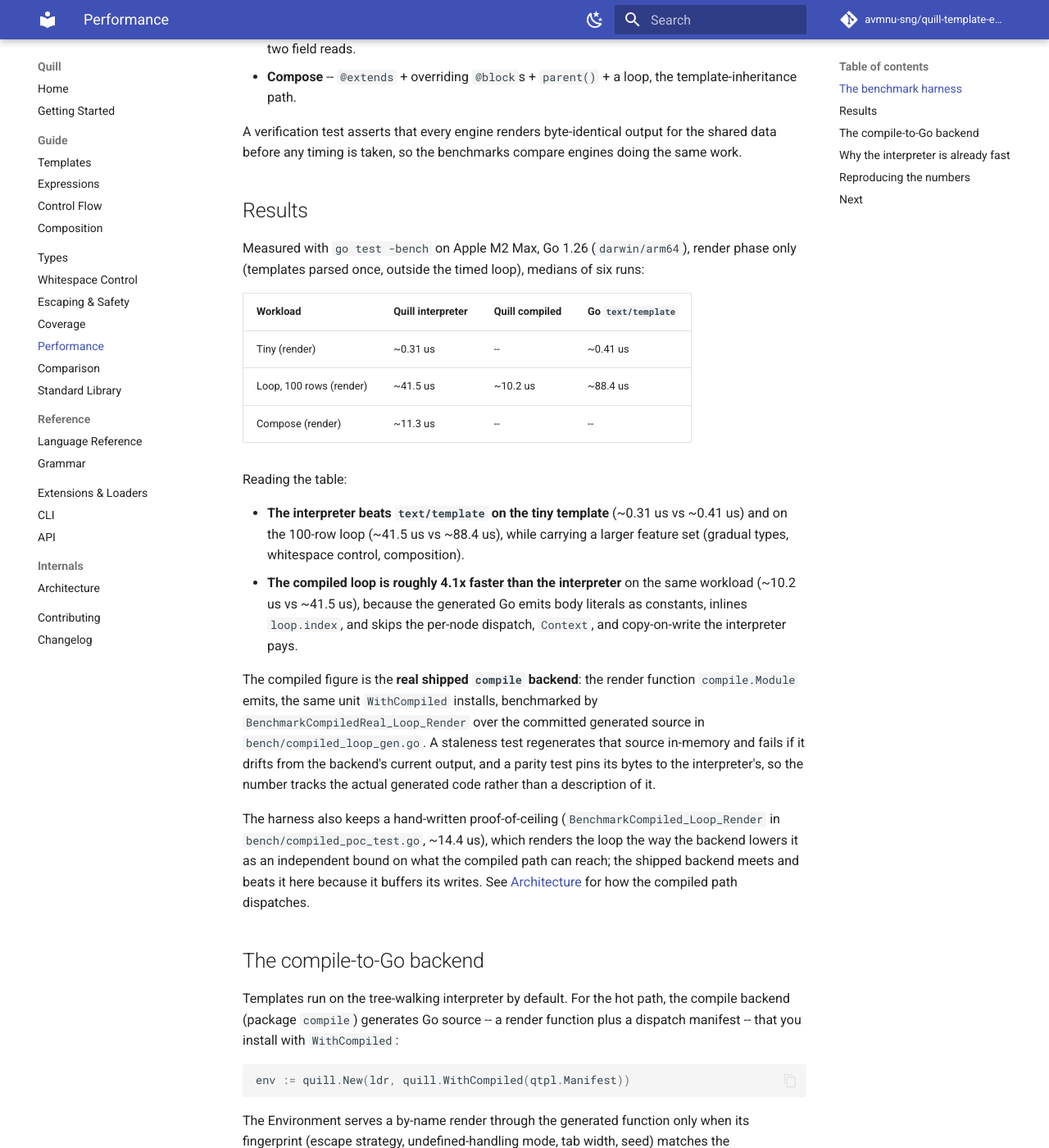
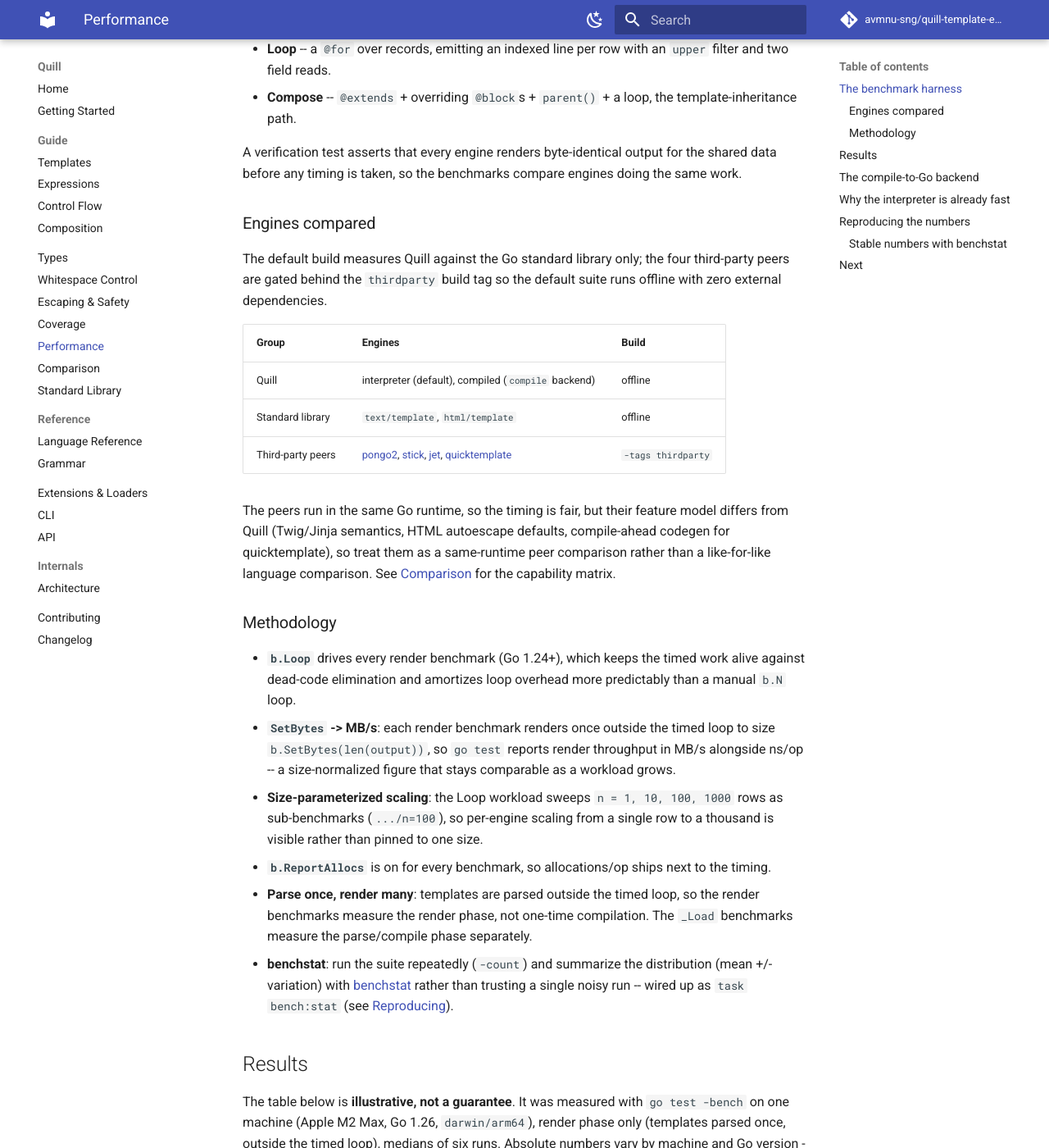
Before and after one commit to avmnu-sng/quill-template-engine, an MkDocs documentation site: the page built from docs/performance.md, in a window 1280 px wide and 1400 px high, scrolled down 597 px. Shown: the whole window at 82% size. Built offline with MkDocs 1.6.1 and Material for MkDocs 9.7.7, drawn with Linux system fonts in a browser that asks for light colours; comment, search, counter and statistics services are not loaded; some of the changed text lies outside the part shown.

Commit message:
docs(performance): document bench methodology, engines, and task targets
Expand the Performance guide: the engines compared (Quill interp/compiled,
text/template, html/template, and the pongo2/stick/jet/quicktemplate
peers), the methodology (nested module, offline-vs-thirdparty tags, b.Loop,
SetBytes->MB/s, size-parameterized scaling, benchstat), and reproduction
via the task bench:* targets. Reframe the results table as illustrative
rather than a guarantee and document the bench/baseline.txt path.

````diff
--- a/docs/performance.md
+++ b/docs/performance.md
@@ -15,12 +15,13 @@ methodology, the numbers, and how to reproduce them.
 ## The benchmark harness
 
 The benchmarks live in the [`bench/`](https://github.com/avmnu-sng/quill-template-engine/tree/main/bench)
-directory, a separate nested module so the engine itself stays
-standard-library-only. Three workloads exercise different cost centers, each
-rendering the same logical input across engines:
+directory, a **separate nested module** so the engine itself stays
+standard-library-only: the peer engines are dependencies of the harness alone,
+never of Quill. Three workloads exercise different cost centers, each rendering
+the same logical input across engines:
 
 - **Tiny** -- a single interpolation with one filter: `Hello {{ name | upper }}!`.
-- **Loop** -- a `@for` over 100 records, emitting an indexed line per row with an
+- **Loop** -- a `@for` over records, emitting an indexed line per row with an
   `upper` filter and two field reads.
 - **Compose** -- `@extends` + overriding `@block`s + `parent()` + a loop, the
   template-inheritance path.
@@ -29,10 +30,54 @@ A verification test asserts that every engine renders byte-identical output for
 the shared data before any timing is taken, so the benchmarks compare engines
 doing the same work.
 
+### Engines compared
+
+The default build measures Quill against the Go standard library only; the four
+third-party peers are gated behind the `thirdparty` build tag so the default
+suite runs offline with zero external dependencies.
+
+| Group | Engines | Build |
+|-------|---------|-------|
+| Quill | interpreter (default), compiled (`compile` backend) | offline |
+| Standard library | `text/template`, `html/template` | offline |
+| Third-party peers | [pongo2](https://github.com/flosch/pongo2), [stick](https://github.com/tyler-sommer/stick), [jet](https://github.com/CloudyKit/jet), [quicktemplate](https://github.com/valyala/quicktemplate) | `-tags thirdparty` |
+
+The peers run in the same Go runtime, so the timing is fair, but their feature
+model differs from Quill (Twig/Jinja semantics, HTML autoescape defaults,
+compile-ahead codegen for quicktemplate), so treat them as a same-runtime peer
+comparison rather than a like-for-like language comparison. See
+[Comparison](comparison.md) for the capability matrix.
+
+### Methodology
+
+- **`b.Loop`** drives every render benchmark (Go 1.24+), which keeps the timed
+  work alive against dead-code elimination and amortizes loop overhead more
+  predictably than a manual `b.N` loop.
+- **`SetBytes` -> MB/s**: each render benchmark renders once outside the timed
+  loop to size `b.SetBytes(len(output))`, so `go test` reports render throughput
+  in MB/s alongside ns/op -- a size-normalized figure that stays comparable as a
+  workload grows.
+- **Size-parameterized scaling**: the Loop workload sweeps `n = 1, 10, 100,
+  1000` rows as sub-benchmarks (`.../n=100`), so per-engine scaling from a single
+  row to a thousand is visible rather than pinned to one size.
+- **`b.ReportAllocs`** is on for every benchmark, so allocations/op ships next to
+  the timing.
+- **Parse once, render many**: templates are parsed outside the timed loop, so
+  the render benchmarks measure the render phase, not one-time compilation. The
+  `_Load` benchmarks measure the parse/compile phase separately.
+- **benchstat**: run the suite repeatedly (`-count`) and summarize the
+  distribution (mean +/- variation) with
+  [benchstat](https://pkg.go.dev/golang.org/x/perf/cmd/benchstat) rather than
+  trusting a single noisy run -- wired up as `task bench:stat` (see
+  [Reproducing](#reproducing-the-numbers)).
+
 ## Results
 
-Measured with `go test -bench` on Apple M2 Max, Go 1.26 (`darwin/arm64`), render
-phase only (templates parsed once, outside the timed loop), medians of six runs:
+The table below is **illustrative, not a guarantee**. It was measured with `go
+test -bench` on one machine (Apple M2 Max, Go 1.26, `darwin/arm64`), render phase
+only (templates parsed once, outside the timed loop), medians of six runs.
+Absolute numbers vary by machine and Go version -- reproduce them locally with
+`task bench:all` and read the same-run *ratios*, not the nanoseconds:
 
 | Workload | Quill interpreter | Quill compiled | Go `text/template` |
 |----------|-------------------|----------------|--------------------|
@@ -40,15 +85,21 @@ phase only (templates parsed once, outside the timed loop), medians of six runs:
 | Loop, 100 rows (render) | ~41.5 us | ~10.2 us | ~88.4 us |
 | Compose (render) | ~11.3 us | -- | -- |
 
-Reading the table:
+Reading the table (directionally, from that run):
 
-- **The interpreter beats `text/template` on the tiny template** (~0.31 us vs
-  ~0.41 us) and on the 100-row loop (~41.5 us vs ~88.4 us), while carrying a
-  larger feature set (gradual types, whitespace control, composition).
-- **The compiled loop is roughly 4.1x faster than the interpreter** on the same
-  workload (~10.2 us vs ~41.5 us), because the generated Go emits body literals as
-  constants, inlines `loop.index`, and skips the per-node dispatch, `Context`, and
-  copy-on-write the interpreter pays.
+- **The interpreter is competitive with or beats `text/template`** on the tiny
+  template (~0.31 us vs ~0.41 us) and on the 100-row loop (~41.5 us vs ~88.4 us),
+  while carrying a larger feature set (gradual types, whitespace control,
+  composition).
+- **The compiled loop is several times faster than the interpreter** on the same
+  workload (~10.2 us vs ~41.5 us, roughly 4x here), because the generated Go emits
+  body literals as constants, inlines `loop.index`, and skips the per-node
+  dispatch, `Context`, and copy-on-write the interpreter pays.
+
+The third-party peers (pongo2, stick, jet, quicktemplate) are omitted from this
+static table on purpose: their standing against Quill shifts with workload and
+version, so run `task bench:all` and compare in your own environment rather than
+trusting a frozen ranking here.
 
 The compiled figure is the **real shipped `compile` backend**: the render
 function `compile.Module` emits, the same unit `WithCompiled` installs,
@@ -102,34 +153,57 @@ selection.
 
 ## Reproducing the numbers
 
-From the repository root:
+The [Taskfile](https://github.com/avmnu-sng/quill-template-engine/blob/main/Taskfile.yml)
+wraps every run so you do not have to remember the flags or `cd bench` (each
+`bench:*` target runs inside the nested module for you):
+
+| Task | What it runs |
+|------|--------------|
+| `task bench` | offline suite (Quill + stdlib), zero external deps |
+| `task bench:all` | full suite including the four thirdparty peers (`-tags thirdparty`) |
+| `task bench:stat` | full suite `-count=10`, summarized with benchstat (mean +/- variation) |
+| `task bench:compare` | full suite vs the committed `bench/baseline.txt`, deltas via benchstat |
+| `task bench:baseline` | regenerate `bench/baseline.txt` (same run as `bench:stat`) |
+| `task bench:profile` | one hot benchmark with CPU/mem profiles into `bench/prof/` |
+
+`task bench` runs the offline Quill-vs-stdlib benchmarks with zero external
+dependencies, including `BenchmarkCompiledReal_Loop_Render` (the shipped
+`compile` backend) and `BenchmarkCompiled_Loop_Render` (the proof-of-ceiling).
+The generated render function `bench/compiled_loop_gen.go` is committed, so the
+real-backend benchmark builds with no manual pre-step; regenerate it after a
+compiler change with `go generate ./...` (or `go run genloop.go`) from the
+`bench` directory. A plain `go test ./...` in `bench` runs the parity and
+staleness guards that keep that generated source honest.
+
+`task bench:all` adds the third-party peers (pongo2, stick, jet, quicktemplate)
+via the `thirdparty` build tag; their module dependencies resolve automatically
+from `bench/go.mod`. Equivalent by hand:
 
 ```
 cd bench
-go test -run '^$' -bench 'Render' -benchmem -count=6
+go test -tags thirdparty -bench=. -benchmem -run='^$' ./...
 ```
 
-That runs the offline Quill-vs-stdlib benchmarks with zero external dependencies,
-including `BenchmarkCompiledReal_Loop_Render` (the shipped `compile` backend) and
-`BenchmarkCompiled_Loop_Render` (the proof-of-ceiling). The generated render
-function `bench/compiled_loop_gen.go` is committed, so the real-backend benchmark
-builds with no manual pre-step; regenerate it after a compiler change with `go
-generate ./...` (or `go run genloop.go`) from the `bench` directory. A plain `go
-test ./...` in `bench` runs the parity and staleness guards that keep that
-generated source honest.
-To include the Twig/Jinja-family peers (pongo2, stick) in the comparison, fetch
-them into the bench module and pass the build tag:
+### Stable numbers with benchstat
 
-```
-cd bench
-go get github.com/flosch/pongo2/v6@v6.1.0 github.com/tyler-sommer/stick@v1.0.10
-go test -tags thirdparty -bench=. -benchmem
-```
+A single `-bench` run is noisy. `task bench:stat` runs the suite ten times and
+pipes the output through
+[benchstat](https://pkg.go.dev/golang.org/x/perf/cmd/benchstat), which reports
+each benchmark's mean and run-to-run variation so you can tell a real change from
+sampling noise. (`task install:tools` installs benchstat; the target falls back
+to `go run` if it is not on `PATH`.)
 
-The peers run in the same Go runtime, so the timing is fair, but their feature
-model differs from Quill (Twig/Jinja semantics, HTML autoescape defaults), so
-treat those as a same-runtime peer comparison rather than a like-for-like
-language comparison. See [Comparison](comparison.md) for the capability matrix.
+To track deltas over time, `bench/baseline.txt` holds a committed reference run.
+`task bench:compare` measures the current tree against it with benchstat, and
+`task bench:baseline` regenerates that file. It is committed and refreshed
+**intentionally** -- after a deliberate performance change, regenerate it on a
+quiet machine and commit the update so the comparison stays meaningful. Because
+absolute numbers are machine-specific, `bench:compare` is most useful for a
+before/after on the *same* machine.
+
+To profile a hot path, `task bench:profile` runs the loop-render benchmark with
+`-cpuprofile`/`-memprofile` into `bench/prof/` and prints the `go tool pprof`
+command to open them.
 
 ## Next
 
````
